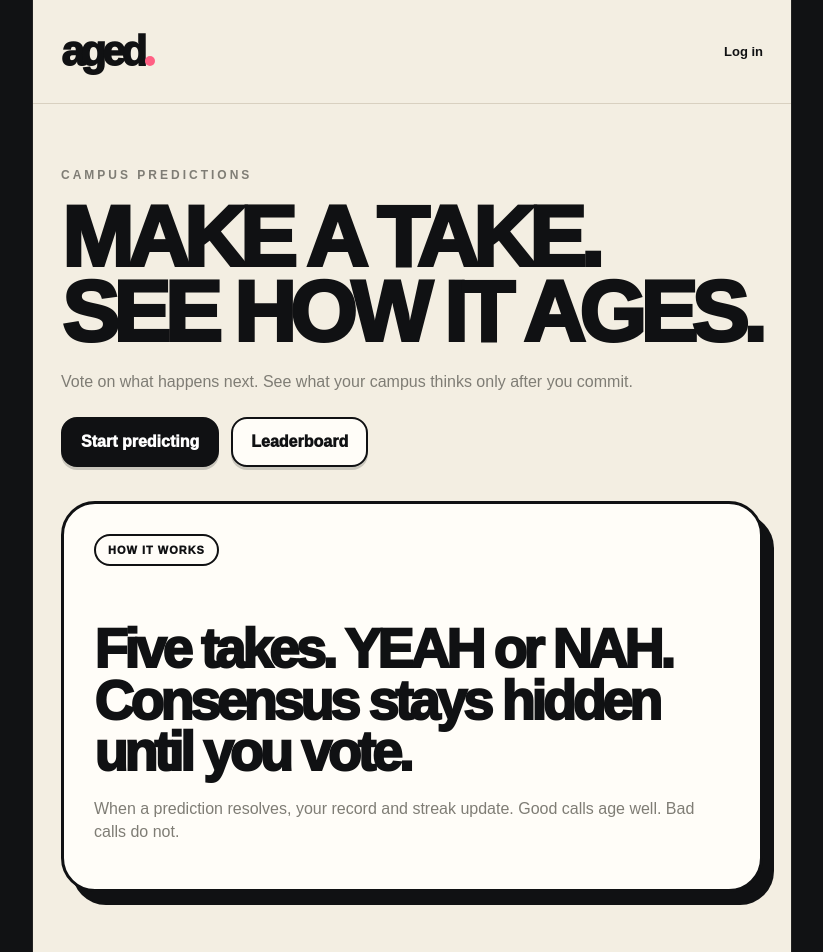
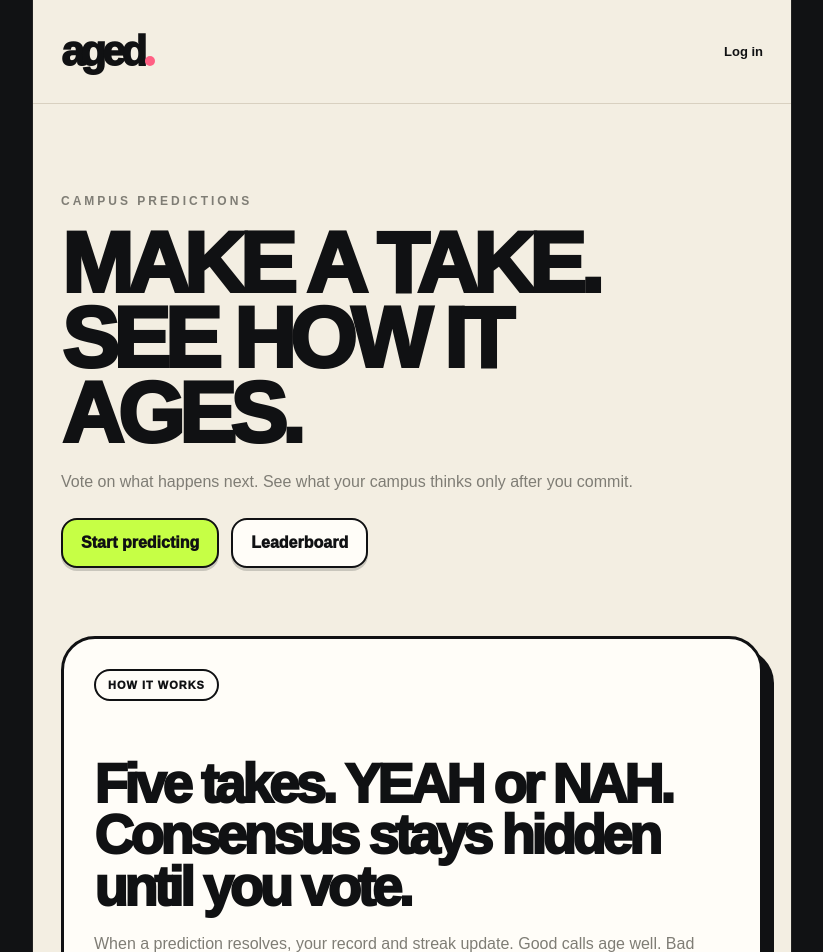
Before and after one commit to incongnitoperson-cpu/AGED, a Next.js app: page / in a window 1280 px wide. Shown: the top 952 px of the page, without its empty margins (228-1051 px from the left). Built offline with nearby package versions, Linux system fonts and the light colour scheme.

Commit message:
Apply AGED brand to landing page

```diff
--- a/app/page.tsx
+++ b/app/page.tsx
@@ -2,28 +2,30 @@ import Link from 'next/link'
 
 export default function Home() {
   return (
-    <main className="shell">
+    <main className="shell landing">
       <nav className="nav">
-        <div className="logo">AGED</div>
+        <div className="logo">aged</div>
         <div className="navlinks">
           <Link href="/login">Log in</Link>
         </div>
       </nav>
 
       <section className="hero">
-        <div className="eyebrow">Campus predictions</div>
-        <h1>MAKE A TAKE.<br/>SEE HOW IT AGES.</h1>
-        <p className="muted">Vote on what happens next. See what your campus thinks only after you commit.</p>
-        <div className="row" style={{ marginTop: 24 }}>
-          <Link className="btn" href="/login">Start predicting</Link>
-          <Link className="btn secondary" href="/leaderboard">Leaderboard</Link>
+        <div className="hero-copy">
+          <div className="eyebrow">CAMPUS PREDICTIONS</div>
+          <h1>MAKE A TAKE.<br/>SEE HOW IT AGES.</h1>
+          <p className="muted">Vote on what happens next. See what your campus thinks only after you commit.</p>
+          <div className="row" style={{ marginTop: 24 }}>
+            <Link className="btn lime" href="/login">Start predicting</Link>
+            <Link className="btn secondary" href="/leaderboard">Leaderboard</Link>
+          </div>
         </div>
       </section>
 
-      <section className="card">
+      <section className="card landing-feature">
         <span className="pill">HOW IT WORKS</span>
         <div className="question">Five takes. YEAH or NAH. Consensus stays hidden until you vote.</div>
-        <p className="muted">When a prediction resolves, your record and streak update. Good calls age well. Bad calls do not.</p>
+        <p className="muted">When a prediction resolves, your record and streak update. Good calls age well. Bad calls don’t.</p>
       </section>
     </main>
   )
```
